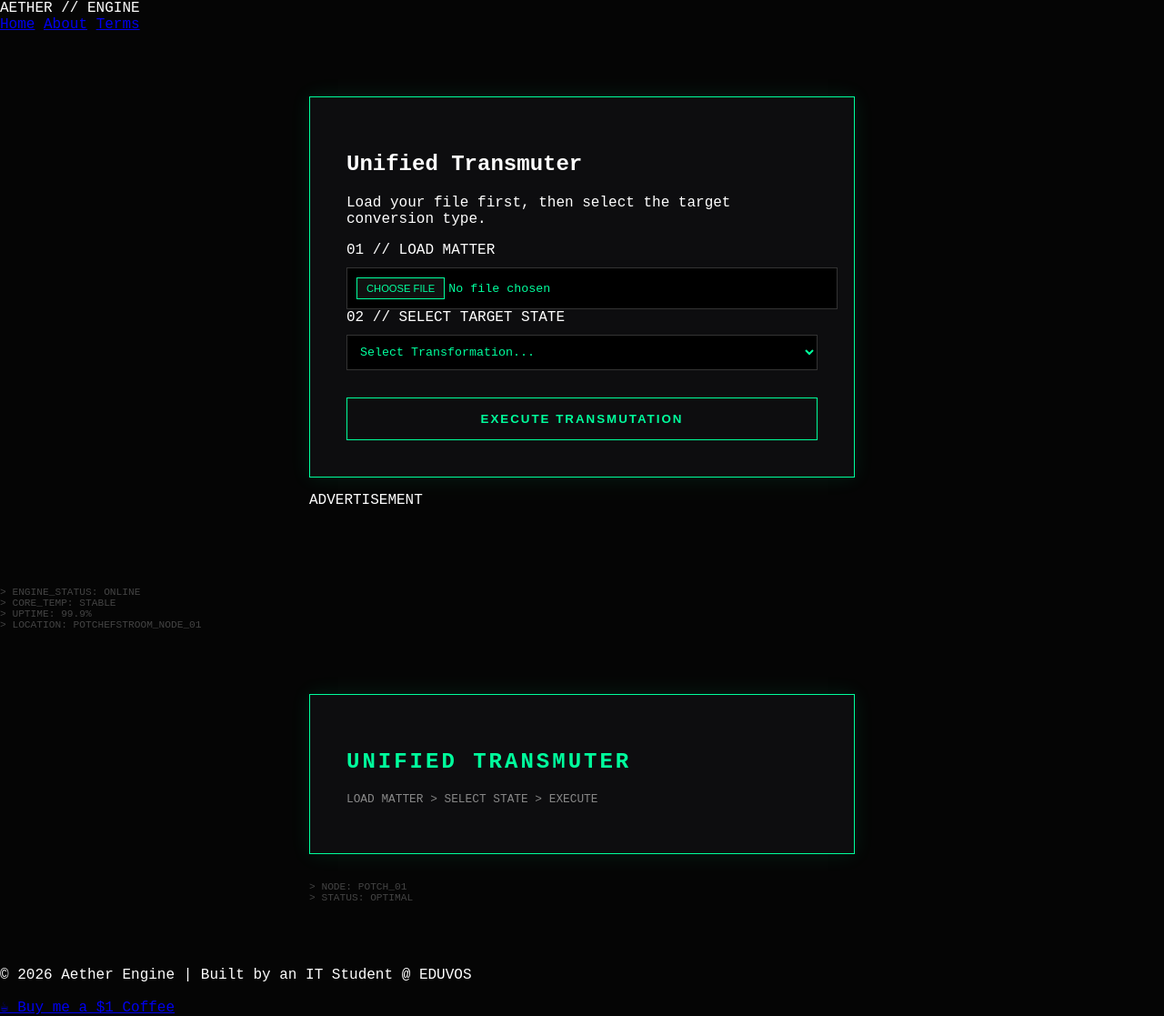
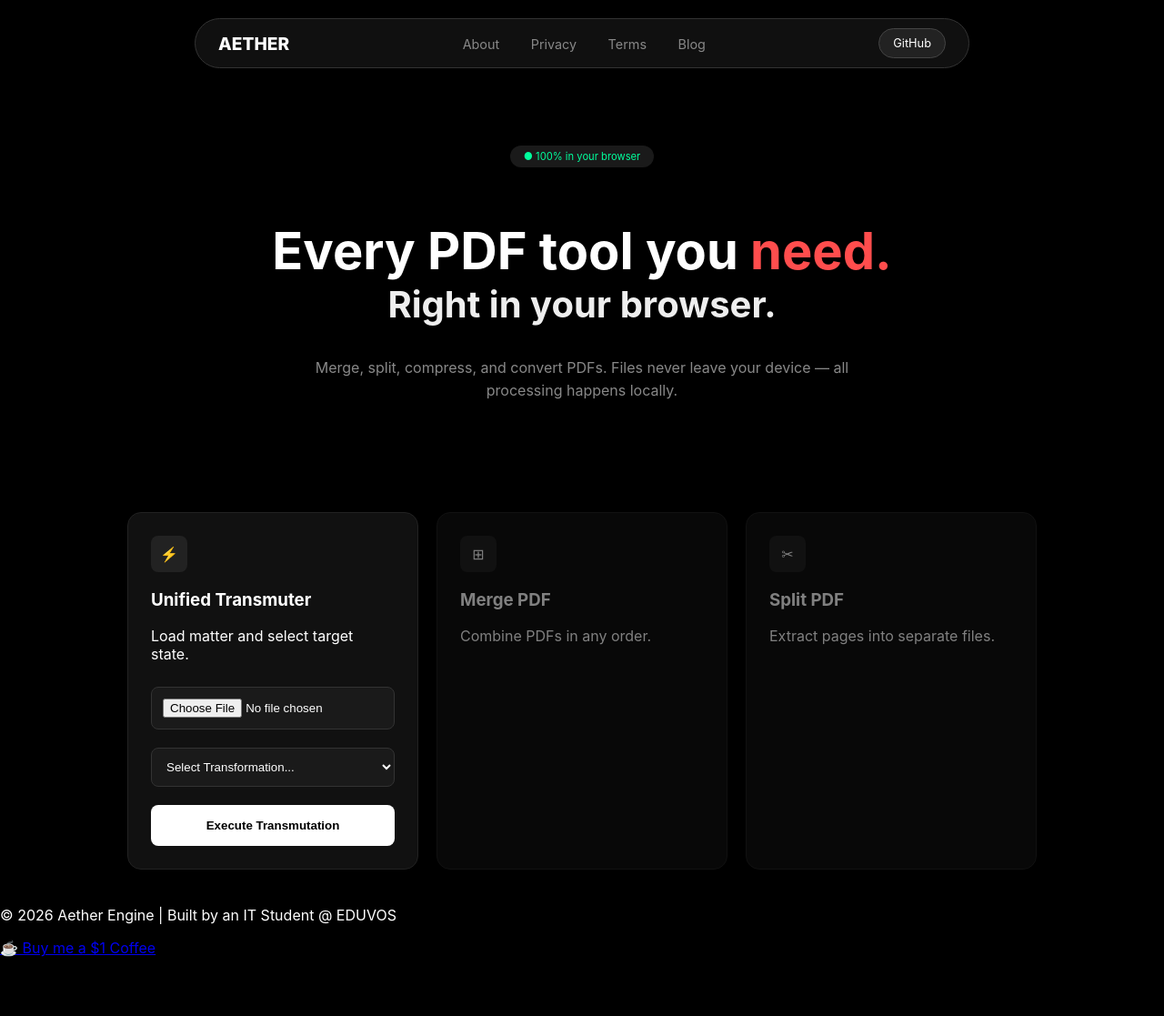
Before and after one commit to kazadijoel36-source/Aether-Engine, a Flask app: page / in a window 1280 px wide. Shown: the whole page at 91% size. After the commit the page ends 1052 px from the top, so only its background shows below. Run offline with Flask 3, Linux system fonts and the light colour scheme; some libraries are stand-ins or nearby versions.

Commit message:
Fixed CSS naming mismatch

```diff
--- a/static/css/style.css
+++ b/static/css/style.css
@@ -1,76 +1,139 @@
 :root {
-    --bg-color: #050505;
-    --card-bg: #0d0d0f;
-    --accent: #00ff9d;
-    --text-main: #ffffff;
+    --bg-dark: #000000;
+    --card-bg: #111111;
+    --accent-red: #ff4d4d;
+    --text-gray: #888888;
+    --nav-bg: rgba(20, 20, 20, 0.8);
 }
 
 body {
-    background-color: var(--bg-color);
-    color: var(--text-main);
-    font-family: 'Courier New', monospace;
+    background-color: var(--bg-dark);
+    color: white;
+    font-family: -apple-system, BlinkMacSystemFont, "Segoe UI", Roboto, sans-serif;
     margin: 0;
+    padding-top: 100px; /* Space for floating nav */
 }
 
-.container {
-    max-width: 600px;
-    margin: 50px auto;
-    padding: 20px;
+/* FLOATING NAV */
+.floating-nav {
+    position: fixed;
+    top: 20px;
+    left: 50%;
+    transform: translateX(-50%);
+    width: 90%;
+    max-width: 800px;
+    background: var(--nav-bg);
+    backdrop-filter: blur(12px);
+    border: 1px solid #333;
+    border-radius: 50px;
+    padding: 10px 25px;
+    z-index: 1000;
 }
 
-/* The Card */
-.tool-card {
-    background: var(--card-bg);
-    border: 1px solid var(--accent);
-    padding: 40px;
-    box-shadow: 0 0 20px rgba(0, 255, 157, 0.1);
+.nav-content {
+    display: flex;
+    justify-content: space-between;
+    align-items: center;
 }
 
-/* Force Dark Inputs */
-input[type="file"], .tactical-select {
-    width: 100%;
-    background: #000;
-    border: 1px solid #333;
-    color: var(--accent);
-    padding: 10px;
-    margin-top: 10px;
-    font-family: 'Courier New', monospace;
-}
+.nav-logo { font-weight: 800; font-size: 1.2rem; }
 
-/* Style the "Choose File" button specifically */
-input[type="file"]::file-selector-button {
-    background: #111;
-    color: var(--accent);
-    border: 1px solid var(--accent);
-    padding: 5px 10px;
-    cursor: pointer;
-    text-transform: uppercase;
-    font-size: 0.7rem;
-}
-
-/* Execute Button */
-.btn-execute {
-    width: 100%;
-    margin-top: 30px;
-    background: transparent;
-    border: 1px solid var(--accent);
-    color: var(--accent);
-    padding: 15px;
-    font-weight: bold;
-    letter-spacing: 2px;
-    cursor: pointer;
+.nav-links a {
+    color: var(--text-gray);
+    text-decoration: none;
+    margin: 0 15px;
+    font-size: 0.9rem;
     transition: 0.3s;
 }
 
-.btn-execute:hover {
-    background: var(--accent);
-    color: #000;
+.nav-links a:hover { color: white; }
+
+.nav-btn-github {
+    background: #222;
+    padding: 8px 15px;
+    border-radius: 20px;
+    color: white;
+    text-decoration: none;
+    font-size: 0.8rem;
+    border: 1px solid #444;
 }
 
-/* Diagnostics at bottom */
-.system-logs {
-    margin-top: 30px;
+/* HERO SECTION */
+.hero-section {
+    text-align: center;
+    padding: 60px 20px;
+}
+
+.badge {
+    background: #1a1a1a;
+    color: #00ff9d;
+    padding: 5px 15px;
+    border-radius: 20px;
     font-size: 0.7rem;
-    color: #444;
-    text-transform: uppercase;
+    display: inline-block;
+    margin-bottom: 20px;
 }
+
+h1 { font-size: 3.5rem; margin-bottom: 0; }
+.highlight { color: var(--accent-red); }
+h2 { font-size: 2.5rem; margin-top: 0; color: #eee; }
+.hero-subtext { color: var(--text-gray); max-width: 600px; margin: 20px auto; line-height: 1.6; }
+
+/* GRID LAYOUT */
+.tool-grid {
+    display: grid;
+    grid-template-columns: repeat(auto-fit, minmax(300px, 1fr));
+    gap: 20px;
+    max-width: 1000px;
+    margin: 40px auto;
+    padding: 0 20px;
+}
+
+.tool-card {
+    background: var(--card-bg);
+    border: 1px solid #222;
+    padding: 25px;
+    border-radius: 15px;
+    transition: 0.3s ease;
+}
+
+.tool-card:hover { border-color: #444; transform: translateY(-5px); }
+
+.icon-box {
+    width: 40px;
+    height: 40px;
+    background: #222;
+    display: flex;
+    align-items: center;
+    justify-content: center;
+    border-radius: 8px;
+    margin-bottom: 15px;
+}
+
+/* FORM STYLING */
+.file-input, .dropdown-select {
+    width: 100%;
+    background: #1a1a1a;
+    border: 1px solid #333;
+    color: white;
+    padding: 12px;
+    margin: 10px 0;
+    border-radius: 8px;
+    box-sizing: border-box;
+}
+
+.execute-btn {
+    width: 100%;
+    background: white;
+    color: black;
+    border: none;
+    padding: 15px;
+    border-radius: 8px;
+    font-weight: bold;
+    cursor: pointer;
+    margin-top: 10px;
+}
+
+.execute-btn:hover { background: #ddd; }
+
+.disabled { opacity: 0.5; cursor: not-allowed; }
--- a/templates/index.html
+++ b/templates/index.html
@@ -1,133 +1,73 @@
-<!doctype html>
+<!DOCTYPE html>
 <html lang="en">
 <head>
-    <meta charset="UTF-8" />
-    <meta name="viewport" content="width=device-width, initial-scale=1.0" />
-    <title>Aether Engine | Tactical File Transmutation</title>
-    <link
-      rel="stylesheet"
-      href="{{ url_for('static', filename='css/style.css') }}"
-    />
-    <!-- Google AdSense Code Placeholder -->
-    <script
-      async
-      src="https://pagead2.googlesyndication.com/pagead/js/adsbygoogle.js?client=ca-pub-XXXXXXXXXXXXXXXX"
-      crossorigin="anonymous"
-    ></script>
+    <meta charset="UTF-8">
+    <meta name="viewport" content="width=device-width, initial-scale=1.0">
+    <title>Aether Engine | All-in-One PDF Tools</title>
+    <link rel="stylesheet" href="{{ url_for('static', filename='css/style.css') }}">
 </head>
 <body>
-    <header>
-      <div class="logo">AETHER // ENGINE</div>
-      <nav>
-        <a href="/">Home</a>
+
+    <!-- FLOATING pill menu -->
+    <nav class="floating-nav">
+        <div class="nav-content">
+            <div class="nav-logo">AETHER</div>
+            <div class="nav-links">
                 <a href="/about">About</a>
+                <a href="/privacy">Privacy</a>
                 <a href="/terms">Terms</a>
+                <a href="/blog">Blog</a>
+            </div>
+            <a href="https://github.com" class="nav-btn-github">GitHub</a>
+        </div>
     </nav>
-    </header>
 
-    <main class="container">
-      <section class="engine-bay">
-        <div class="tool-card">
-          <h2>Unified Transmuter</h2>
-          <p>Load your file first, then select the target conversion type.</p>
+    <main class="hero-section">
+        <div class="badge">● 100% in your browser</div>
+        <h1>Every PDF tool you <span class="highlight">need.</span></h1>
+        <h2>Right in your browser.</h2>
+        <p class="hero-subtext">Merge, split, compress, and convert PDFs. Files never leave your device — all processing happens locally.</p>
+    </main>
 
-          <form
-            action="/convert"
-            method="post"
-            enctype="multipart/form-data"
-            id="conversion-form"
-          >
-            <!-- STAGE 1: LOAD FILE -->
-            <div class="step-box">
-              <label for="file-upload" class="step-label"
-                >01 // LOAD MATTER</label
-              >
-              <div class="custom-file-input">
-                <input type="file" name="file" id="file-upload" required />
+    <section class="tool-grid">
+        <!-- Unified Transmuter Card -->
+        <div class="tool-card main-tool">
+            <div class="card-header">
+                <div class="icon-box">⚡</div>
+                <h3>Unified Transmuter</h3>
             </div>
+            <p>Load matter and select target state.</p>
+
+            <form action="/convert" method="post" enctype="multipart/form-data">
+                <input type="file" name="file" class="file-input" required>
+                <select name="conversion_type" class="dropdown-select" required>
+                    <option value="" disabled selected>Select Transformation...</option>
+                    <option value="pdf_to_word">PDF to Word</option>
+                    <option value="merge_pdf">Merge PDFs</option>
+                    <option value="png_to_jpg">PNG to JPG</option>
+                </select>
+                <button type="submit" class="execute-btn">Execute Transmutation</button>
+            </form>
         </div>
 
-            <div class="step-divider"></div>
-
-            <!-- STAGE 2: SELECT STATE -->
-            <div class="step-box">
-              <label for="conversion-type" class="step-label"
-                >02 // SELECT TARGET STATE</label
-              >
-              <select
-                name="conversion_type"
-                id="conversion-type"
-                class="tactical-select"
-                required
-              >
-                <option value="" disabled selected>
-                  Select Transformation...
-                </option>
-                <optgroup label="PDF Tools">
-                  <option value="pdf_to_word">PDF to Word (.docx)</option>
-                  <option value="pdf_to_img">PDF to Image (.zip)</option>
-                  <option value="merge_pdf">Merge Multiple PDFs</option>
-                </optgroup>
-                <optgroup label="Image Tools">
-                  <option value="png_to_jpg">PNG to JPG</option>
-                  <option value="jpg_to_png">JPG to PNG</option>
-                  <option value="compress_img">Compress Image</option>
-                </optgroup>
-              </select>
+        <!-- Decorative placeholder cards to match the video layout -->
+        <div class="tool-card disabled">
+            <div class="icon-box red">⊞</div>
+            <h3>Merge PDF</h3>
+            <p>Combine PDFs in any order.</p>
         </div>
 
-            <!-- STAGE 3: EXECUTE -->
-            <div class="action-area">
-              <button type="submit" class="btn-execute">
-                EXECUTE TRANSMUTATION
-              </button>
-            </div>
-          </form>
+        <div class="tool-card disabled">
+            <div class="icon-box blue">✂</div>
+            <h3>Split PDF</h3>
+            <p>Extract pages into separate files.</p>
         </div>
     </section>
 
-      <!-- AdSense Slot -->
-      <section class="ad-container">
-        <p class="ad-label">ADVERTISEMENT</p>
-        <div class="ad-placeholder"></div>
-      </section>
-    </main>
-    <section class="system-logs">
-      <div class="log-entry">> ENGINE_STATUS: ONLINE</div>
-      <div class="log-entry">> CORE_TEMP: STABLE</div>
-      <div class="log-entry">> UPTIME: 99.9%</div>
-      <div class="log-entry">> LOCATION: POTCHEFSTROOM_NODE_01</div>
-    </section>
-    <main class="container">
-      <div class="tool-card">
-        <h2 style="color: var(--accent); letter-spacing: 3px">
-          UNIFIED TRANSMUTER
-        </h2>
-        <p style="font-size: 0.8rem; color: #888">
-          LOAD MATTER > SELECT STATE > EXECUTE
-        </p>
+    <footer class="minimal-footer">
+        <p>© 2026 Aether Engine | Built by an IT Student @ EDUVOS</p>
+        <a href="#" class="coffee-link">☕ Buy me a $1 Coffee</a>
+    </footer>
 
-        <!-- (Your Form Here) -->
-      </div>
-
-      <div class="system-logs">
-        <div>> NODE: POTCH_01</div>
-        <div>> STATUS: OPTIMAL</div>
-      </div>
-    </main>
-
-    <footer>
-      <div class="footer-content">
-        <p>&copy; 2026 Aether Engine | Built by an IT Student @ EDUVOS</p>
-        <div class="donation-link">
-          <a
-            href="https://www.buymeacoffee.com/yourlink"
-            target="_blank"
-            class="coffee-btn"
-            >☕ Buy me a $1 Coffee</a
-          >
-        </div>
-      </div>
-    </footer>
 </body>
 </html>
```
Lines whose indentation alone changed are shown as unchanged.
